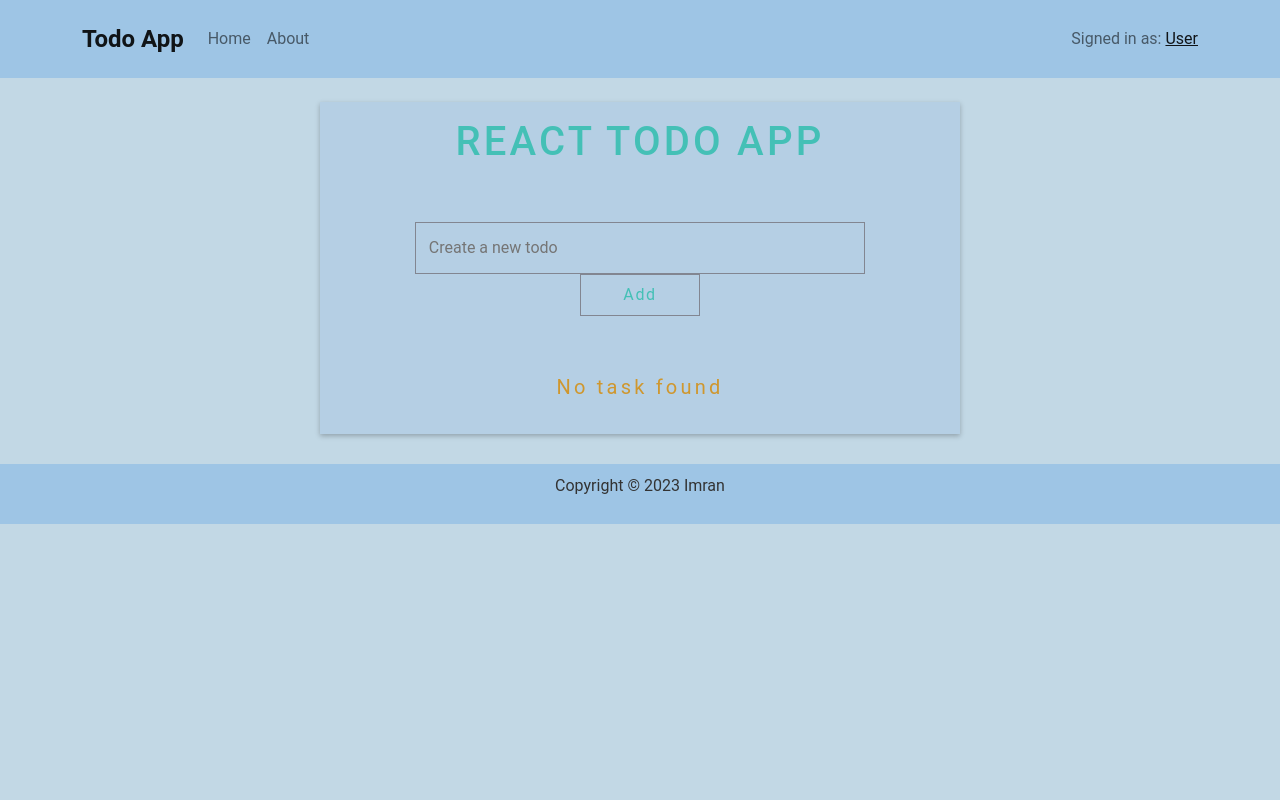
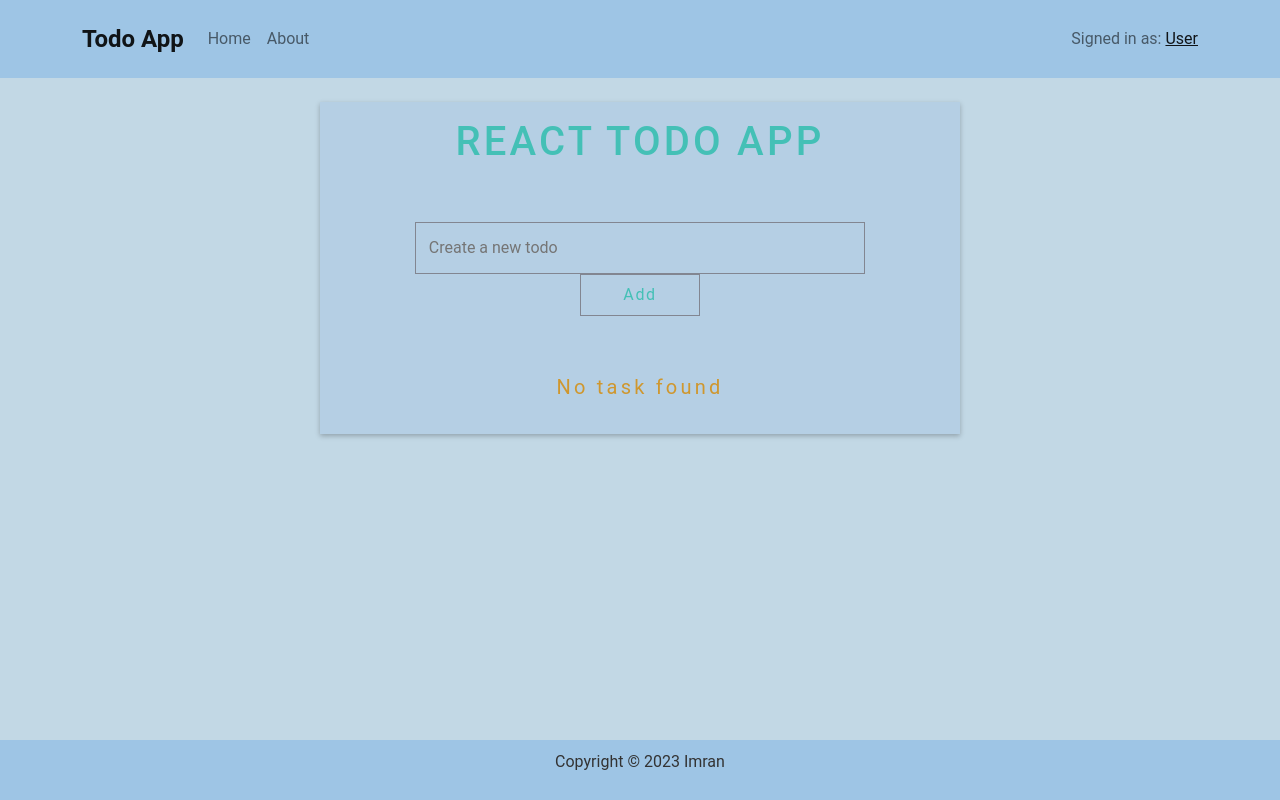
Before and after one commit to ImranNawar/todo-app, a React (Create React App) app: page / in a window 1280 px wide. Built offline with nearby package versions, Linux system fonts and the light colour scheme.

Commit message:
Fixed bottom

```diff
--- a/src/components/Footer.js
+++ b/src/components/Footer.js
@@ -3,7 +3,7 @@ import './Footer.css';
 
 const Footer = () => {
     return (
-      <footer className="footer sticky-bottom">
+      <footer className="footer fixed-bottom">
         <p>Copyright &copy; 2023 Imran</p>
       </footer>
     );
```
